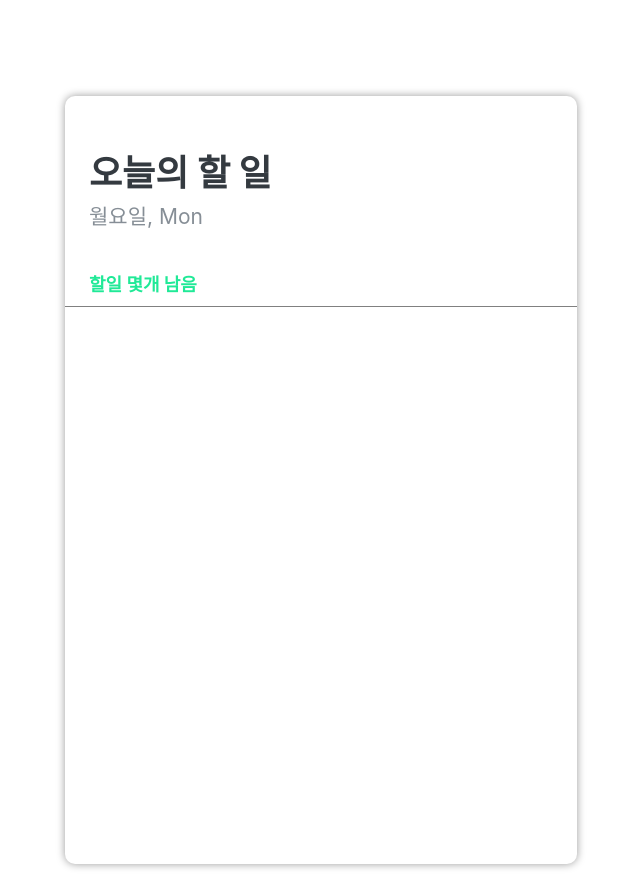
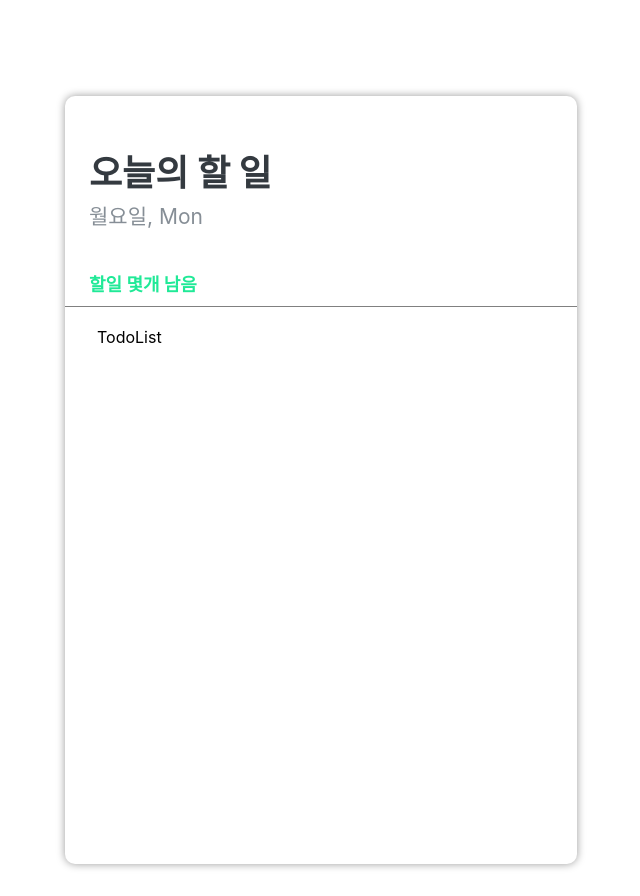
Before and after one commit to rxjw95/todo-list2, a React (Create React App) app: page / in a window 1280 px wide. Shown: the whole page, without its empty margins (319-959 px from the left). Built offline with nearby package versions, Linux system fonts and the light colour scheme.

Commit message:
add: TodoList 추가

```diff
--- a/src/App.js
+++ b/src/App.js
@@ -2,6 +2,8 @@ import React, { Fragment } from 'react';
 import { createGlobalStyle } from 'styled-components';
 import TodoTemplate from './components/TodoTemplate';
 import TodoHead from './components/TodoHead';
+import TodoList from './components/TodoList';
+
 const GlobalStyle = createGlobalStyle`
   body {
     background: lightgray,
@@ -14,6 +16,7 @@ function App() {
             <GlobalStyle />
             <TodoTemplate>
                 <TodoHead />
+                <TodoList />
             </TodoTemplate>
         </>
     );
--- /dev/null
+++ b/src/components/TodoList.js
@@ -0,0 +1,14 @@
+import React from 'react';
+import styled from 'styled-components';
+
+const TodoListBlock = styled.div`
+    flex: 1;
+    padding: 20px 32px;
+    padding-bottom: 48px;
+    overflow-y: auto;
+    border-radius: 5px;
+`;
+
+export default function TodoList() {
+    return <TodoListBlock>TodoList</TodoListBlock>;
+}
```
